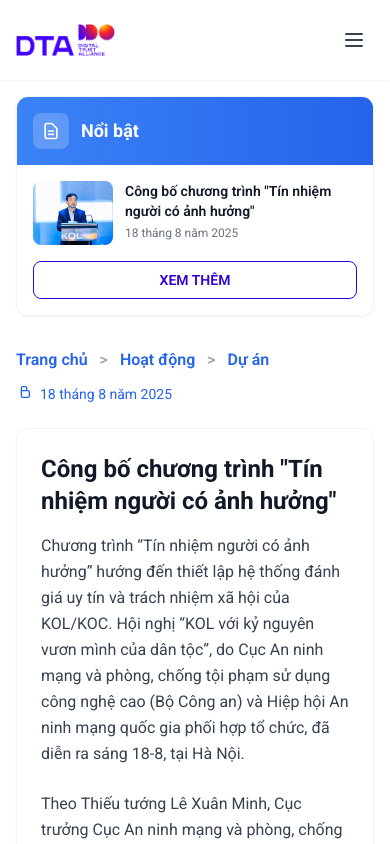
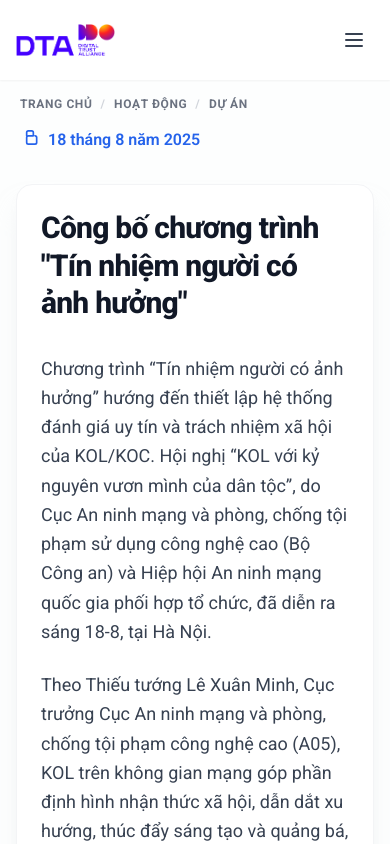
Before and after one commit to baoquoc29/niemtinso, a React (Vite) app: page /projects/1 in a window 390 px wide. Shown: the top 844 px of the page. Built offline with nearby package versions, Linux system fonts and the light colour scheme.

Commit message:
responsive

```diff
--- a/src/pages/ActivityDetailPage.jsx
+++ b/src/pages/ActivityDetailPage.jsx
@@ -7,7 +7,8 @@ export default function ActivityDetailPage() {
   const { id } = useParams();
 
   const allArticles = t.activitiesPage.events.articles;
-  const featuredArticles = t.activitiesPage.events.articles;
+  // Featured articles (excluding current one)
+  const featuredArticles = allArticles.filter(a => a.id !== Number(id)).slice(0, 5);
 
   const article = allArticles.find(a => a.id === Number(id));
 
@@ -25,77 +26,93 @@ export default function ActivityDetailPage() {
 
   return (
     <main className="pt-16">
-      <section className="py-8 md:py-10 bg-white min-h-screen">
+      <section className="py-8 md:py-12 bg-gray-50/30 min-h-screen">
         <div className="container mx-auto px-4 lg:px-8">
-          <div className="flex flex-col lg:flex-row gap-8">
+          <div className="flex flex-col lg:flex-row gap-8 lg:gap-12">
             {/* Main Content */}
-            <div className="w-full lg:w-[70%] min-h-[400px] flex flex-col order-2 lg:order-1">
-              <div className="flex flex-col md:flex-row md:items-center md:justify-between mb-6 gap-2">
-                <nav className="flex items-center gap-2 text-base md:text-lg font-semibold text-gray-700 flex-wrap">
-                  <Link to="/" className="hover:underline text-blue-600">{breadcrumb.home}</Link>
-                  <span className="mx-1 text-gray-400">&gt;</span>
-                  <Link to="/activities" className="hover:underline text-blue-600">{breadcrumb.activities}</Link>
-                  <span className="mx-1 text-gray-400">&gt;</span>
-                  <Link to="/activities?tab=events" className="hover:underline text-blue-600">{breadcrumb.events}</Link>
+            <div className="w-full lg:w-[70%]">
+              <div className="flex flex-col md:flex-row md:items-center md:justify-between mb-8 gap-4">
+                <nav className="flex items-center gap-2 text-xs md:text-sm font-bold text-gray-500 flex-wrap uppercase tracking-widest px-1">
+                  <Link to="/" className="hover:text-blue-600 transition-colors uppercase tracking-wider">{breadcrumb.home}</Link>
+                  <span className="text-gray-300">/</span>
+                  <Link to="/activities" className="hover:text-blue-600 transition-colors uppercase tracking-wider">{breadcrumb.activities}</Link>
+                  <span className="text-gray-300">/</span>
+                  <Link to="/activities?tab=events" className="hover:text-blue-600 transition-colors uppercase tracking-wider">{breadcrumb.events}</Link>
                 </nav>
-                <div className="flex items-center text-blue-600 text-sm mt-1 md:mt-0">
-                  <svg className="w-4 h-4 mr-2" fill="none" viewBox="0 0 24 24" stroke="currentColor">
+                <div className="flex items-center text-blue-600 font-semibold px-1">
+                  <svg className="w-5 h-5 mr-2" fill="none" viewBox="0 0 24 24" stroke="currentColor">
                     <path strokeLinecap="round" strokeLinejoin="round" strokeWidth={2} d="M8 7V3a2 2 0 012-2h4a2 2 0 012 2v4m-6 0h6m-6 0a2 2 0 00-2 2v6a2 2 0 002 2h8a2 2 0 002-2V9a2 2 0 00-2-2" />
                   </svg>
                   {displayArticle.date}
                 </div>
               </div>
+
               {/* Nội dung chi tiết bài viết */}
-              <article className="bg-white rounded-xl shadow-sm border border-gray-100 p-6 mb-8">
-                <h1 className="text-2xl md:text-3xl font-bold text-gray-900 mb-4">{displayArticle.title}</h1>
+              <article className="bg-white rounded-2xl shadow-xl shadow-gray-200/50 border border-gray-100 p-6 md:p-10 mb-8">
+                <h1 className="text-3xl md:text-4xl lg:text-5xl font-extrabold text-gray-900 mb-8 leading-tight tracking-tight">
+                  {displayArticle.title}
+                </h1>
+
                 <div
-                  className="text-gray-700 leading-relaxed text-base md:text-lg prose prose-lg max-w-none article-body"
+                  className="text-gray-700 leading-relaxed text-lg md:text-xl prose prose-blue prose-lg max-w-none article-body"
                   dangerouslySetInnerHTML={{ __html: displayArticle.content }}
                 />
               </article>
             </div>
+
             {/* Sidebar: Featured Articles */}
-            <aside className="w-full lg:w-[30%] flex flex-col order-1 lg:order-2">
-              <div className="bg-white rounded-xl shadow-sm border border-gray-100 overflow-hidden sticky top-20 z-10">
-                <div className="bg-gradient-to-r from-blue-500 to-blue-600 p-4">
+            <aside className="w-full lg:w-[30%]">
+              <div className="bg-white rounded-2xl shadow-xl shadow-gray-200/50 border border-gray-100 overflow-hidden sticky top-24 z-10 transition-all">
+                <div className="bg-gradient-to-br from-blue-600 to-indigo-700 p-6">
                   <div className="flex items-center">
-                    <div className="bg-white bg-opacity-20 rounded-lg p-2 mr-3">
-                      <svg className="w-5 h-5 text-white" fill="none" viewBox="0 0 24 24" stroke="currentColor">
-                        <path strokeLinecap="round" strokeLinejoin="round" strokeWidth={2} d="M9 12h6m-6 4h6m2 5H7a2 2 0 01-2-2V5a2 2 0 012-2h5.586a1 1 0 01.707.293l5.414 5.414a1 1 0 01.293.707V19a2 2 0 01-2 2z" />
+                    <div className="bg-white/20 backdrop-blur-sm rounded-xl p-2.5 mr-4 shadow-inner">
+                      <svg className="w-6 h-6 text-white" fill="none" viewBox="0 0 24 24" stroke="currentColor">
+                        <path strokeLinecap="round" strokeLinejoin="round" strokeWidth={2} d="M13 10V3L4 14h7v7l9-11h-7z" />
                       </svg>
                     </div>
-                    <h3 className="text-white font-bold text-lg">{t.activitiesPage.featured}</h3>
+                    <h3 className="text-white font-black text-xl tracking-tight">{t.activitiesPage.featured}</h3>
                   </div>
                 </div>
-                <div className="p-4 space-y-4">
+
+                <div className="p-6 space-y-6">
                   {featuredArticles.map((article, index) => (
                     <Link
                       key={article.id}
                       to={`/activities/${article.id}`}
-                      className={`flex gap-3 group ${index !== featuredArticles.length - 1 ? 'pb-4 border-b border-gray-100' : ''}`}
+                      className={`flex gap-4 group transition-all transform hover:-translate-x-1 ${index !== featuredArticles.length - 1 ? 'pb-6 border-b border-gray-100' : ''}`}
                     >
-                      <div className="w-20 h-16 flex-shrink-0">
+                      <div className="w-24 h-20 flex-shrink-0 overflow-hidden rounded-xl shadow-sm">
                         <img
                           src={article.image}
                           alt={article.title}
-                          className="w-full h-full object-cover rounded-lg group-hover:scale-105 transition-transform duration-300"
+                          className="w-full h-full object-cover group-hover:scale-110 transition-transform duration-500"
                         />
                       </div>
-                      <div className="flex-1 min-w-0">
-                        <h4 className="text-sm font-semibold text-gray-900 line-clamp-2 group-hover:text-blue-600 transition-colors mb-1">
+                      <div className="flex-1 min-w-0 flex flex-col justify-center">
+                        <h4 className="text-[15px] font-bold text-gray-900 line-clamp-2 group-hover:text-blue-600 transition-colors leading-snug mb-1.5">
                           {article.title}
                         </h4>
-                        <p className="text-xs text-gray-500">
+                        <p className="text-xs font-medium text-gray-400 flex items-center">
+                          <svg className="w-3 h-3 mr-1" fill="none" viewBox="0 0 24 24" stroke="currentColor">
+                            <path strokeLinecap="round" strokeLinejoin="round" strokeWidth={2} d="M12 8v4l3 3m6-3a9 9 0 11-18 0 9 9 0 0118 0z" />
+                          </svg>
                           {article.date}
                         </p>
                       </div>
                     </Link>
                   ))}
                 </div>
-                <div className="p-4 pt-0">
-                  <button className="w-full bg-white hover:bg-gray-50 border border-[#3000d9] text-[#3000d9] font-semibold py-2 px-4 rounded-lg transition-colors text-sm btn-animate">
+
+                <div className="p-6 pt-0">
+                  <Link
+                    to="/activities"
+                    className="flex items-center justify-center w-full bg-gray-50 hover:bg-blue-600 hover:text-white border border-transparent text-gray-600 font-bold py-3.5 rounded-xl transition-all duration-300 text-sm group"
+                  >
                     {t.activitiesPage.viewMore}
-                  </button>
+                    <svg className="w-4 h-4 ml-2 group-hover:translate-x-1 transition-transform" fill="none" viewBox="0 0 24 24" stroke="currentColor">
+                      <path strokeLinecap="round" strokeLinejoin="round" strokeWidth={2} d="M17 8l4 4m0 0l-4 4m4-4H3" />
+                    </svg>
+                  </Link>
                 </div>
               </div>
             </aside>
--- a/src/pages/ProjectDetailPage.jsx
+++ b/src/pages/ProjectDetailPage.jsx
@@ -7,7 +7,8 @@ export default function ProjectDetailPage() {
   const { id } = useParams();
 
   const allProjects = t.activitiesPage.projects.articles;
-  const featuredArticles = t.activitiesPage.projects.articles;
+  // Featured projects (excluding current one)
+  const featuredArticles = allProjects.filter(a => a.id !== Number(id)).slice(0, 5);
 
   const project = allProjects.find(a => a.id === Number(id));
 
@@ -25,77 +26,93 @@ export default function ProjectDetailPage() {
 
   return (
     <main className="pt-16">
-      <section className="py-8 md:py-10 bg-white min-h-screen">
+      <section className="py-8 md:py-12 bg-gray-50/30 min-h-screen">
         <div className="container mx-auto px-4 lg:px-8">
-          <div className="flex flex-col lg:flex-row gap-8">
+          <div className="flex flex-col lg:flex-row gap-8 lg:gap-12">
             {/* Main Content */}
-            <div className="w-full lg:w-[70%] min-h-[400px] flex flex-col order-2 lg:order-1">
-              <div className="flex flex-col md:flex-row md:items-center md:justify-between mb-6 gap-2">
-                <nav className="flex items-center gap-2 text-base md:text-lg font-semibold text-gray-700 flex-wrap">
-                  <Link to="/" className="hover:underline text-blue-600">{breadcrumb.home}</Link>
-                  <span className="mx-1 text-gray-400">&gt;</span>
-                  <Link to="/activities" className="hover:underline text-blue-600">{breadcrumb.activities}</Link>
-                  <span className="mx-1 text-gray-400">&gt;</span>
-                  <Link to="/activities?tab=projects" className="hover:underline text-blue-600">{breadcrumb.projects}</Link>
+            <div className="w-full lg:w-[70%]">
+              <div className="flex flex-col md:flex-row md:items-center md:justify-between mb-8 gap-4">
+                <nav className="flex items-center gap-2 text-xs md:text-sm font-bold text-gray-500 flex-wrap uppercase tracking-widest px-1">
+                  <Link to="/" className="hover:text-blue-600 transition-colors uppercase tracking-wider">{breadcrumb.home}</Link>
+                  <span className="text-gray-300">/</span>
+                  <Link to="/activities" className="hover:text-blue-600 transition-colors uppercase tracking-wider">{breadcrumb.activities}</Link>
+                  <span className="text-gray-300">/</span>
+                  <Link to="/activities?tab=projects" className="hover:text-blue-600 transition-colors uppercase tracking-wider">{breadcrumb.projects}</Link>
                 </nav>
-                <div className="flex items-center text-blue-600 text-sm mt-1 md:mt-0">
-                  <svg className="w-4 h-4 mr-2" fill="none" viewBox="0 0 24 24" stroke="currentColor">
+                <div className="flex items-center text-blue-600 font-semibold px-1">
+                  <svg className="w-5 h-5 mr-2" fill="none" viewBox="0 0 24 24" stroke="currentColor">
                     <path strokeLinecap="round" strokeLinejoin="round" strokeWidth={2} d="M8 7V3a2 2 0 012-2h4a2 2 0 012 2v4m-6 0h6m-6 0a2 2 0 00-2 2v6a2 2 0 002 2h8a2 2 0 002-2V9a2 2 0 00-2-2" />
                   </svg>
                   {displayProject.date}
                 </div>
               </div>
+
               {/* Nội dung chi tiết dự án */}
-              <article className="bg-white rounded-xl shadow-sm border border-gray-100 p-6 mb-8">
-                <h1 className="text-2xl md:text-3xl font-bold text-gray-900 mb-4">{displayProject.title}</h1>
+              <article className="bg-white rounded-2xl shadow-xl shadow-gray-200/50 border border-gray-100 p-6 md:p-10 mb-8">
+                <h1 className="text-3xl md:text-4xl lg:text-5xl font-extrabold text-gray-900 mb-8 leading-tight tracking-tight">
+                  {displayProject.title}
+                </h1>
+
                 <div
-                  className="text-gray-700 leading-relaxed text-base md:text-lg"
+                  className="text-gray-700 leading-relaxed text-lg md:text-xl prose prose-blue prose-lg max-w-none article-body"
                   dangerouslySetInnerHTML={{ __html: displayProject.content }}
                 />
               </article>
             </div>
-            {/* Sidebar: Featured Articles */}
-            <aside className="w-full lg:w-[30%] flex flex-col order-1 lg:order-2">
-              <div className="bg-white rounded-xl shadow-sm border border-gray-100 overflow-hidden sticky top-20 z-10">
-                <div className="bg-gradient-to-r from-blue-500 to-blue-600 p-4">
+
+            {/* Sidebar: Featured Projects */}
+            <aside className="w-full lg:w-[30%]">
+              <div className="bg-white rounded-2xl shadow-xl shadow-gray-200/50 border border-gray-100 overflow-hidden sticky top-24 z-10 transition-all">
+                <div className="bg-gradient-to-br from-blue-600 to-indigo-700 p-6">
                   <div className="flex items-center">
-                    <div className="bg-white bg-opacity-20 rounded-lg p-2 mr-3">
-                      <svg className="w-5 h-5 text-white" fill="none" viewBox="0 0 24 24" stroke="currentColor">
-                        <path strokeLinecap="round" strokeLinejoin="round" strokeWidth={2} d="M9 12h6m-6 4h6m2 5H7a2 2 0 01-2-2V5a2 2 0 012-2h5.586a1 1 0 01.707.293l5.414 5.414a1 1 0 01.293.707V19a2 2 0 01-2 2z" />
+                    <div className="bg-white/20 backdrop-blur-sm rounded-xl p-2.5 mr-4 shadow-inner">
+                      <svg className="w-6 h-6 text-white" fill="none" viewBox="0 0 24 24" stroke="currentColor">
+                        <path strokeLinecap="round" strokeLinejoin="round" strokeWidth={2} d="M13 10V3L4 14h7v7l9-11h-7z" />
                       </svg>
                     </div>
-                    <h3 className="text-white font-bold text-lg">{t.activitiesPage.featured}</h3>
+                    <h3 className="text-white font-black text-xl tracking-tight">{t.activitiesPage.featured}</h3>
                   </div>
                 </div>
-                <div className="p-4 space-y-4">
+
+                <div className="p-6 space-y-6">
                   {featuredArticles.map((article, index) => (
                     <Link
                       key={article.id}
                       to={`/projects/${article.id}`}
-                      className={`flex gap-3 group ${index !== featuredArticles.length - 1 ? 'pb-4 border-b border-gray-100' : ''}`}
+                      className={`flex gap-4 group transition-all transform hover:-translate-x-1 ${index !== featuredArticles.length - 1 ? 'pb-6 border-b border-gray-100' : ''}`}
                     >
-                      <div className="w-20 h-16 flex-shrink-0">
+                      <div className="w-24 h-20 flex-shrink-0 overflow-hidden rounded-xl shadow-sm">
                         <img
                           src={article.image}
                           alt={article.title}
-                          className="w-full h-full object-cover rounded-lg group-hover:scale-105 transition-transform duration-300"
+                          className="w-full h-full object-cover group-hover:scale-110 transition-transform duration-500"
                         />
                       </div>
-                      <div className="flex-1 min-w-0">
-                        <h4 className="text-sm font-semibold text-gray-900 line-clamp-2 group-hover:text-blue-600 transition-colors mb-1">
+                      <div className="flex-1 min-w-0 flex flex-col justify-center">
+                        <h4 className="text-[15px] font-bold text-gray-900 line-clamp-2 group-hover:text-blue-600 transition-colors leading-snug mb-1.5">
                           {article.title}
                         </h4>
-                        <p className="text-xs text-gray-500">
+                        <p className="text-xs font-medium text-gray-400 flex items-center">
+                          <svg className="w-3 h-3 mr-1" fill="none" viewBox="0 0 24 24" stroke="currentColor">
+                            <path strokeLinecap="round" strokeLinejoin="round" strokeWidth={2} d="M12 8v4l3 3m6-3a9 9 0 11-18 0 9 9 0 0118 0z" />
+                          </svg>
                           {article.date}
                         </p>
                       </div>
                     </Link>
                   ))}
                 </div>
-                <div className="p-4 pt-0">
-                  <button className="w-full bg-white hover:bg-gray-50 border border-[#3000d9] text-[#3000d9] font-semibold py-2 px-4 rounded-lg transition-colors text-sm btn-animate">
+
+                <div className="p-6 pt-0">
+                  <Link
+                    to="/activities"
+                    className="flex items-center justify-center w-full bg-gray-50 hover:bg-blue-600 hover:text-white border border-transparent text-gray-600 font-bold py-3.5 rounded-xl transition-all duration-300 text-sm group"
+                  >
                     {t.activitiesPage.viewMore}
-                  </button>
+                    <svg className="w-4 h-4 ml-2 group-hover:translate-x-1 transition-transform" fill="none" viewBox="0 0 24 24" stroke="currentColor">
+                      <path strokeLinecap="round" strokeLinejoin="round" strokeWidth={2} d="M17 8l4 4m0 0l-4 4m4-4H3" />
+                    </svg>
+                  </Link>
                 </div>
               </div>
             </aside>
```
